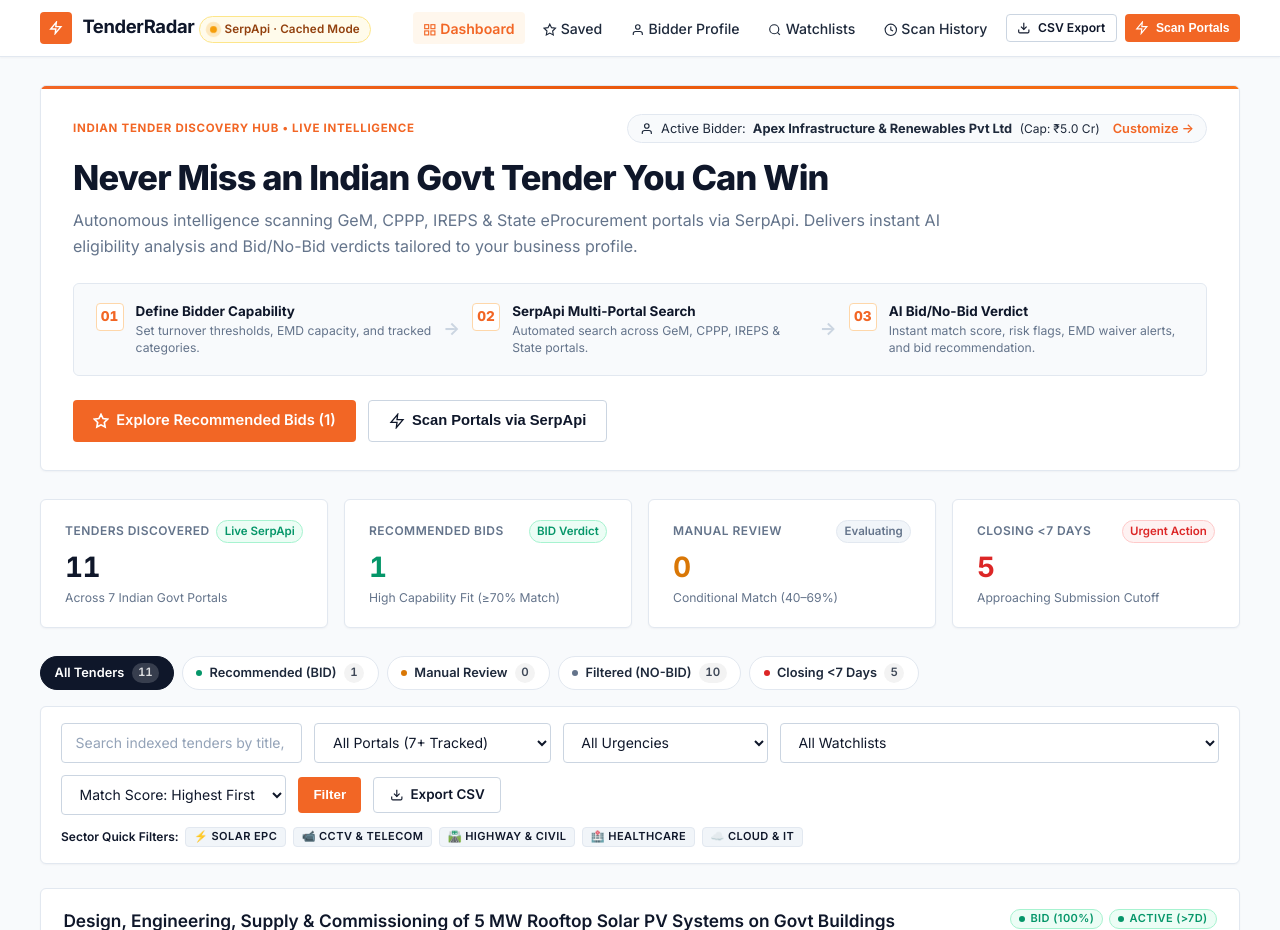
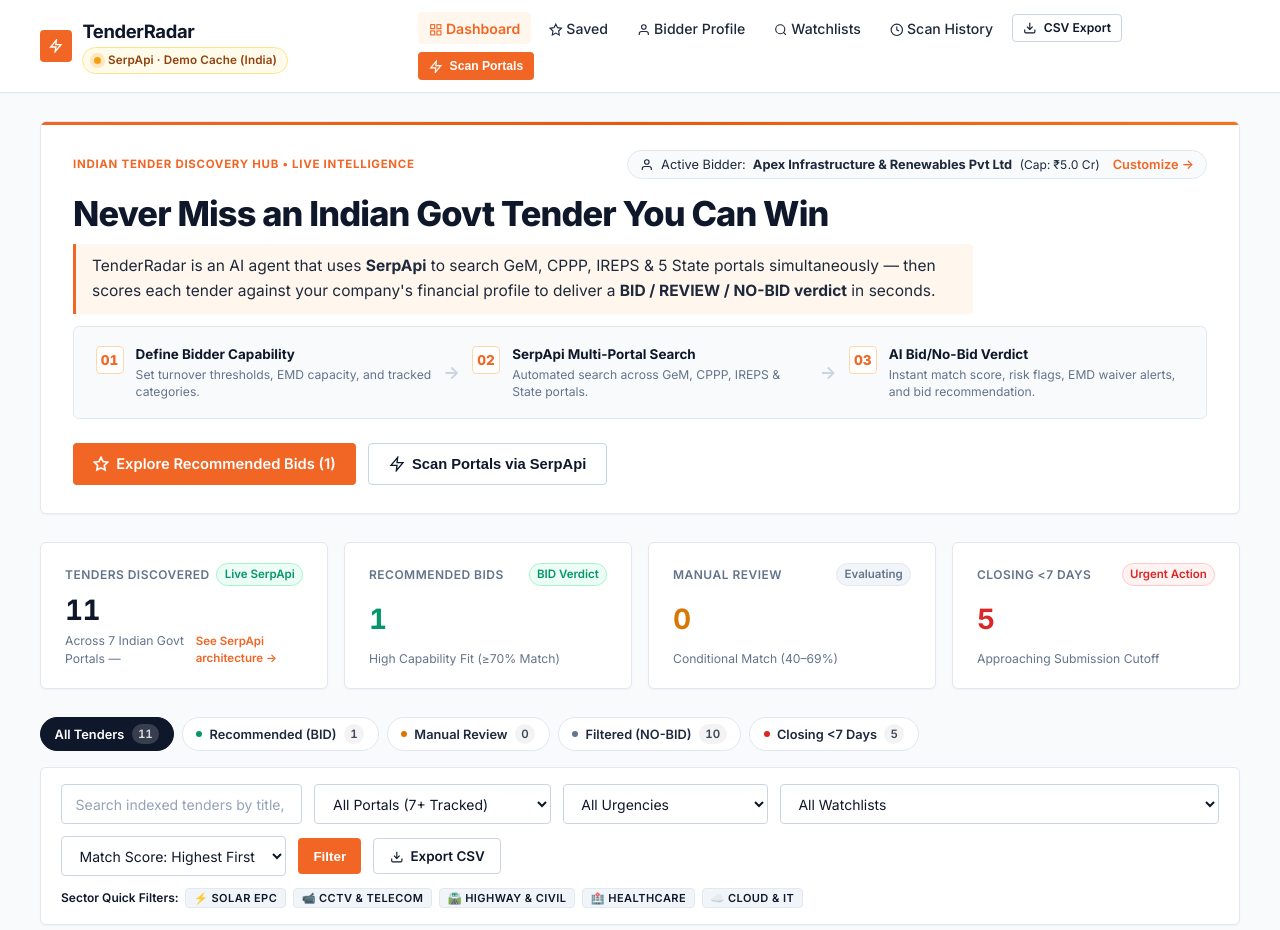
Before and after one commit to Sourabh-Kumar04/TenderRadar, a FastAPI app: page / in a window 1280 px wide. Shown: the top 930 px of the page. Run offline with FastAPI, Linux system fonts and the light colour scheme; data comes from the database, SQL or seed files in the repository; data that the repository does not hold is empty.

Commit message:
polish(cycle3): council re-judge fixes - hero tagline clarity, SerpApi branding, footer architecture link
- dashboard: replace redundant subtitle with orange-highlighted SerpApi tagline
  that explains the product in 1 sentence for cold visitors (10-sec comprehension)
- dashboard stat card: add 'See SerpApi architecture →' link to /scans
- base: change amber 'Cached Mode' pill to 'Demo Cache (India)' for judge clarity
- base footer: SerpApi text is now a clickable link to /scans architecture page
  with 'See SerpApi Architecture →' secondary CTA
- css: add .hero-tagline style (orange left-border callout panel)

Tests: 74/74 green. Smoke: dashboard/tender/csv/scans all 200.

```diff
--- a/app/static/css/style.css
+++ b/app/static/css/style.css
@@ -1119,6 +1119,17 @@ input[type="checkbox"] {
   max-width: 900px;
   margin-bottom: 1.5rem;
 }
+.hero-tagline {
+  font-size: 0.97rem;
+  color: var(--text-sub);
+  line-height: 1.6;
+  max-width: 900px;
+  margin-bottom: 0.75rem;
+  padding: 0.65rem 1rem;
+  background: var(--primary-light);
+  border-left: 3px solid var(--primary);
+  border-radius: 0 var(--radius) var(--radius) 0;
+}
 .section-eyebrow {
   font-size: 0.72rem;
   font-weight: 700;
--- a/app/templates/base.html
+++ b/app/templates/base.html
@@ -22,7 +22,7 @@
           <span class="brand-name">TenderRadar</span>
           <span class="serpapi-live-pill {% if is_mock_serpapi %}mock{% endif %}" title="SerpApi Real-Time Google & Portal Search Engine">
             <span class="pulse-dot {% if is_mock_serpapi %}warning{% endif %}"></span>
-            {% if is_mock_serpapi %}SerpApi · Cached Mode{% else %}SerpApi · Live Search Engine (India){% endif %}
+            {% if is_mock_serpapi %}SerpApi · Demo Cache (India){% else %}SerpApi · Live Search Engine (India){% endif %}
           </span>
         </div>
       </a>
@@ -84,7 +84,7 @@
         <strong>TenderRadar</strong> — Autonomous Indian Government Tender Discovery & Bid Intelligence across GeM, CPPP, IREPS & State portals.
       </div>
       <div>
-        <span>Multi-portal discovery powered by <strong>SerpApi</strong> &bull; DeepSeek AI Procurement Advisor</span>
+        <span>Multi-portal discovery powered by <a href="/scans" style="color: var(--primary); font-weight: 700; text-decoration: none;">SerpApi Google Search</a> &bull; DeepSeek AI Procurement Advisor &bull; <a href="/scans" style="color: var(--text-muted); font-size: 0.78rem;">See SerpApi Architecture →</a></span>
       </div>
     </div>
   </footer>
--- a/app/templates/dashboard.html
+++ b/app/templates/dashboard.html
@@ -16,10 +16,7 @@
   </div>
 
   <h1 class="hero-headline">Never Miss an Indian Govt Tender You Can Win</h1>
-  <p class="hero-subtitle">
-    Autonomous intelligence scanning GeM, CPPP, IREPS &amp; State eProcurement portals via SerpApi.
-    Delivers instant AI eligibility analysis and Bid/No-Bid verdicts tailored to your business profile.
-  </p>
+  <p class="hero-tagline">TenderRadar is an AI agent that uses <strong>SerpApi</strong> to search GeM, CPPP, IREPS &amp; 5 State portals simultaneously — then scores each tender against your company's financial profile to deliver a <strong>BID / REVIEW / NO-BID verdict</strong> in seconds.</p>
 
   <!-- 3-Step How It Works Strip -->
   <div class="how-it-works-strip">
@@ -71,7 +68,7 @@
       <span class="stat-delta positive">Live SerpApi</span>
     </div>
     <div class="stat-val tnum">{{ stats.total_tenders }}</div>
-    <div class="stat-sub">Across 7 Indian Govt Portals</div>
+    <div class="stat-sub">Across 7 Indian Govt Portals &mdash; <a href="/scans" style="color: var(--primary); font-weight: 600; font-size: 0.72rem;">See SerpApi architecture →</a></div>
   </div>
 
   <div class="stat-card">
```
